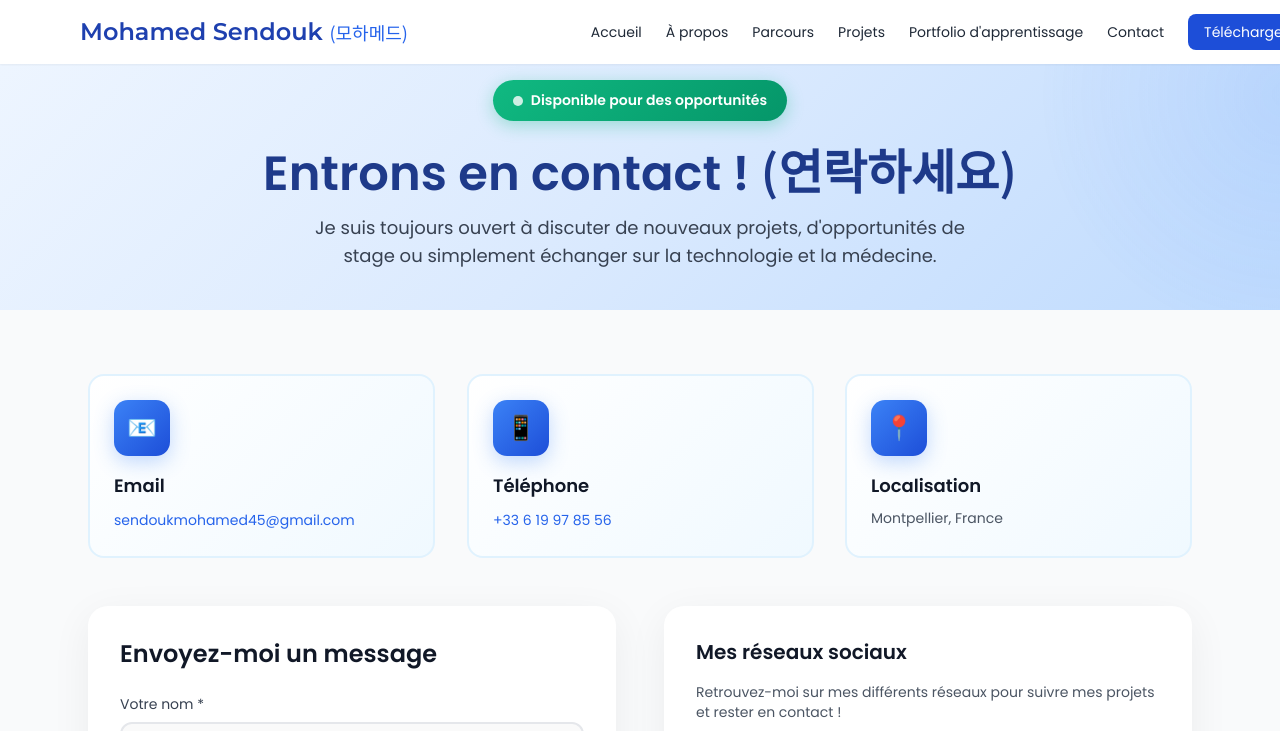
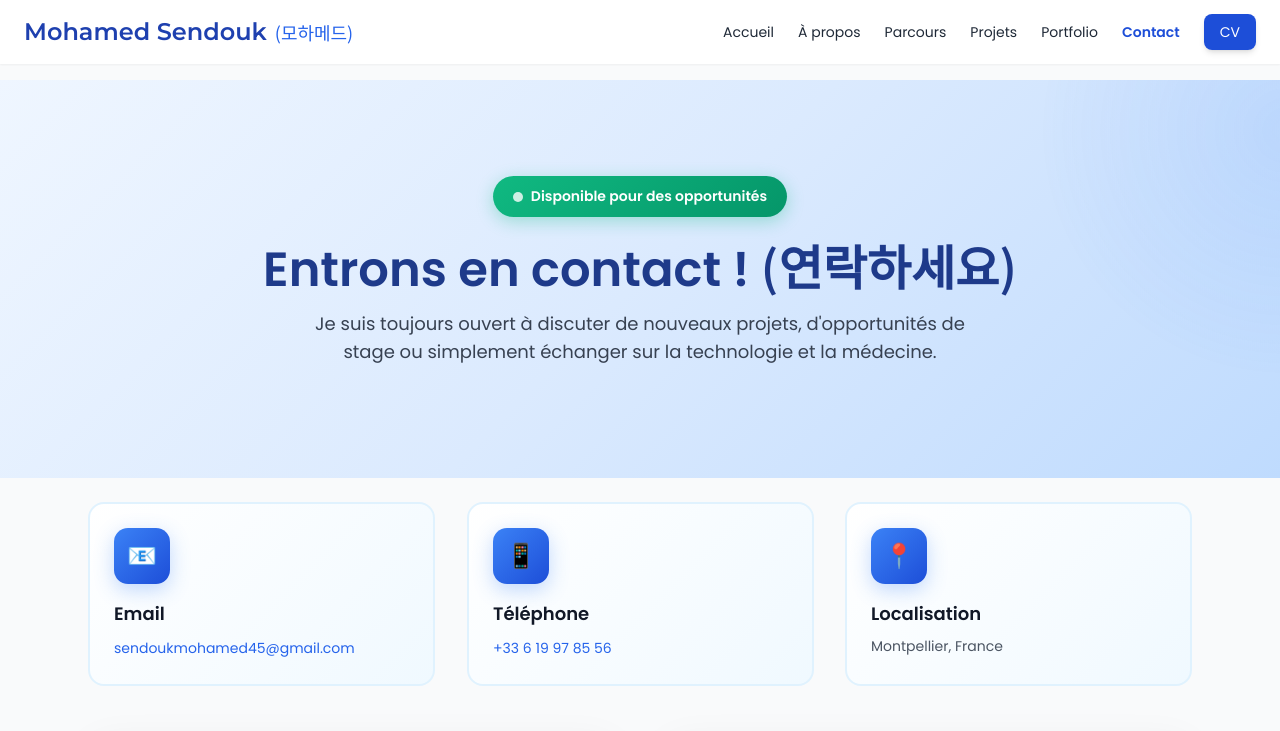
Before and after one commit to SendoukM/SendoukM.github.io, a plain HTML site: page contact.html in a window 1280 px wide. Shown: the top 731 px of the page. Drawn offline with nearby package versions, Linux system fonts and the light colour scheme.

Commit message:
page contact modfier

```diff
--- a/contact.html
+++ b/contact.html
@@ -148,7 +148,7 @@
         /* Hero gradient */
         .contact-hero {
             background: linear-gradient(135deg, #eff6ff 0%, #dbeafe 50%, #bfdbfe 100%);
-            padding: 80px 20px 40px; position: relative; overflow: hidden;
+            position: relative; overflow: hidden;
         }
         .contact-hero::before {
             content: ''; position: absolute; top: -50%; right: -20%;
@@ -161,35 +161,48 @@
 </head>
 <body class="bg-gray-50 text-gray-800">
 
-    <!-- Navbar -->
-    <header class="fixed w-full bg-white shadow-sm z-50">
-        <nav class="max-w-6xl mx-auto flex justify-between items-center p-4">
-            <h1 class="text-2xl font-semibold text-blue-800" style="font-family: 'Montserrat', sans-serif;">
-                Mohamed Sendouk <span class="text-blue-600 text-lg font-normal" style="font-family: 'Noto Sans KR', sans-serif;">(모하메드)</span>
+<!-- Navbar (Fixée en haut) -->
+<header class="fixed w-full top-0 left-0 bg-white/95 backdrop-blur-md shadow-sm z-50 transition-all duration-300">
+    <nav class="max-w-7xl mx-auto flex justify-between items-center px-6 py-4">
+        <h1 class="text-xl md:text-2xl font-semibold text-blue-800 flex items-center gap-2" style="font-family: 'Montserrat', sans-serif;">
+            Mohamed Sendouk
+            <span class="text-blue-600 text-sm md:text-lg font-normal hidden sm:inline" style="font-family: 'Noto Sans KR', sans-serif;">(모하메드)</span>
         </h1>
-            <ul class="flex space-x-6 text-sm font-medium -mr-32">
-                <li><a href="index.html#home" class="hover:text-blue-600">Accueil</a></li>
-                <li><a href="index.html#about" class="hover:text-blue-600">À propos</a></li>
-                <li><a href="index.html#experience" class="hover:text-blue-600">Parcours</a></li>
-                <li><a href="index.html#projects" class="hover:text-blue-600">Projets</a></li>
-                <li><a href="portfolioApp.htlm" class="hover:text-blue-600">Portfolio d'apprentissage</a></li>
-                <li><a href="contact.html" class="hover:text-blue-600">Contact</a></li>
-                <li><a href="cv.pdf" download class="px-4 py-2 bg-blue-700 text-white rounded-lg hover:bg-blue-800 transition text-sm">Télécharger CV</a></li>
+
+        <!-- Menu Desktop -->
+        <ul class="hidden md:flex space-x-6 text-sm font-medium items-center">
+            <li><a href="index.html#home" class="hover:text-blue-600 transition">Accueil</a></li>
+            <li><a href="index.html#about" class="hover:text-blue-600 transition">À propos</a></li>
+            <li><a href="index.html#experience" class="hover:text-blue-600 transition">Parcours</a></li>
+            <li><a href="index.html#projects" class="hover:text-blue-600 transition">Projets</a></li>
+            <li><a href="portfolioApp.html" class="hover:text-blue-600 transition">Portfolio</a></li>
+            <li><a href="contact.html" class="text-blue-700 font-bold">Contact</a></li>
+            <li>
+                <a href="docs/CV-SENDOUK-Mohamed.pdf" download class="px-4 py-2 bg-blue-700 text-white rounded-lg hover:bg-blue-800 transition text-sm shadow-md hover:shadow-lg transform hover:-translate-y-0.5">
+                    CV
+                </a>
+            </li>
         </ul>
+
+        <!-- Menu Mobile Button (Icone Burger simple) -->
+        <button class="md:hidden text-gray-600 focus:outline-none">
+            <svg class="w-6 h-6" fill="none" stroke="currentColor" viewBox="0 0 24 24"><path stroke-linecap="round" stroke-linejoin="round" stroke-width="2" d="M4 6h16M4 12h16M4 18h16"></path></svg>
+        </button>
     </nav>
 </header>
 
 <!-- Hero Section -->
-    <div class="contact-hero">
-        <div class="max-w-4xl mx-auto text-center relative z-10">
+<!-- CORRECTION ICI : mt-20 pour pousser sous la navbar, pt-12 pour l'espacement interne -->
+<div class="contact-hero mt-20 pt-16 pb-20 md:pt-24 md:pb-28">
+    <div class="max-w-4xl mx-auto text-center relative z-10 px-4">
         <div data-aos="fade-down">
                 <span class="availability-badge">
                     <span class="availability-dot"></span>
                     Disponible pour des opportunités
                 </span>
         </div>
-            <h1 class="text-5xl font-bold text-blue-900 mt-6 mb-4" data-aos="fade-up">
-                Entrons en contact ! <span style="font-family: 'Noto Sans KR', sans-serif;">(연락하세요)</span>
+        <h1 class="text-4xl md:text-5xl font-bold text-blue-900 mt-6 mb-4 leading-tight" data-aos="fade-up">
+            Entrons en contact ! <br class="md:hidden"> <span style="font-family: 'Noto Sans KR', sans-serif;">(연락하세요)</span>
         </h1>
         <p class="text-lg text-gray-700 max-w-2xl mx-auto" data-aos="fade-up" data-aos-delay="100">
             Je suis toujours ouvert à discuter de nouveaux projets, d'opportunités de stage ou simplement échanger sur la technologie et la médecine.
@@ -198,14 +211,14 @@
 </div>
 
 <!-- Contact Section -->
-    <section class="py-16">
+<section class="py-16 -mt-10 relative z-20">
     <div class="max-w-6xl mx-auto px-6">
-            <div class="grid md:grid-cols-3 gap-8 mb-12">
+        <div class="grid md:grid-cols-3 gap-6 md:gap-8 mb-12">
             <!-- Email -->
             <div class="info-card" data-aos="zoom-in">
                 <div class="info-icon mb-4">📧</div>
                 <h3 class="font-semibold text-lg text-gray-900 mb-2">Email</h3>
-                    <a href="mailto:sendoukmohamed45@gmail.com" class="text-blue-600 hover:underline text-sm">
+                <a href="mailto:sendoukmohamed45@gmail.com" class="text-blue-600 hover:underline text-sm break-all">
                     sendoukmohamed45@gmail.com
                 </a>
             </div>
@@ -303,9 +316,9 @@
 </section>
 
 <!-- Footer -->
-    <footer class="bg-blue-50 text-gray-700 py-6 mt-16">
+<footer class="bg-blue-50 text-gray-700 py-6 mt-16 border-t border-gray-200">
     <div class="max-w-6xl mx-auto flex flex-col md:flex-row items-center justify-between px-6">
-            <div class="text-left mb-4 md:mb-0">
+        <div class="text-left mb-4 md:mb-0 text-center md:text-left">
             <div class="font-medium text-gray-800 text-lg">
                 Mohamed Sendouk <span class="text-blue-600">(모하메드)</span>
             </div>
```
Lines whose indentation alone changed are shown as unchanged.
